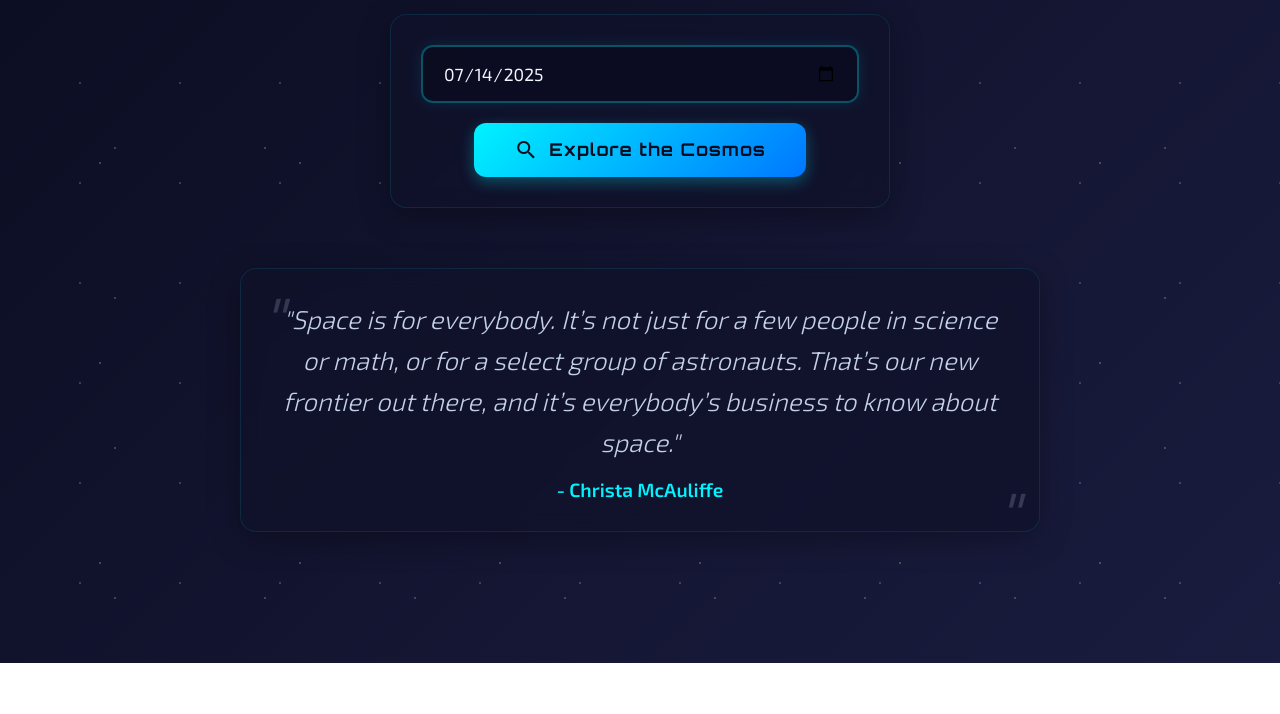
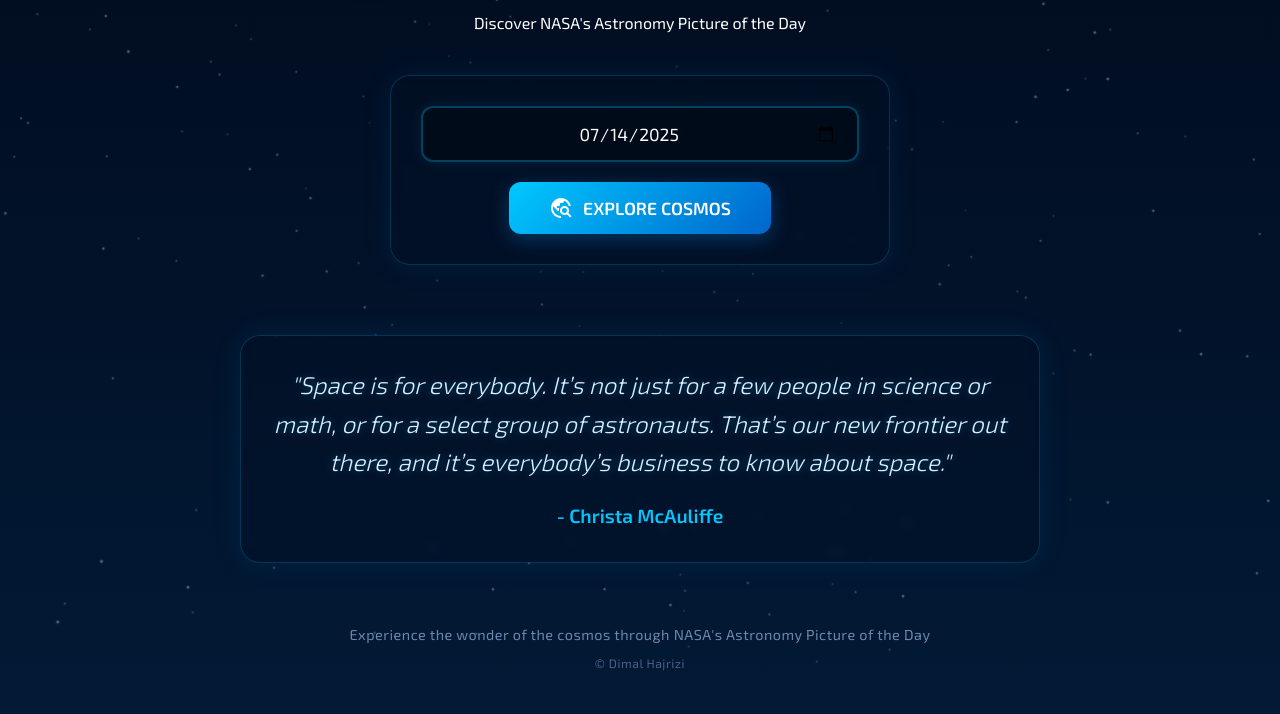
Before and after one commit to Dimal2003/CosmoViewProject, a website: page public/index.html in a window 1280 px wide. Shown: the part 137-851 px from the top of the page. Before the commit the page ends 800 px from the top, so only its background shows below. Drawn offline with nearby package versions, Linux system fonts and the light colour scheme.

Commit message:
feat: modernize UI, add starfield background, and rebrand as 'Universe Unveiled'

```diff
--- a/public/index.html
+++ b/public/index.html
@@ -1,34 +1,31 @@
 <!DOCTYPE html>
 <html lang="en">
-  <head>
-    <meta charset="UTF-8" />
-    <meta http-equiv="X-UA-Compatible" content="IE=edge" />
-    <meta name="viewport" content="width=device-width, initial-scale=1.0" />
-    <title>NASA Photo of the Day</title>
-    <!-- Include GSAP for animations -->
-    <script src="https://cdnjs.cloudflare.com/ajax/libs/gsap/3.9.1/gsap.min.js"></script>
-    <link
-      rel="stylesheet"
-      href="https://fonts.googleapis.com/icon?family=Material+Icons"
-    />
-    <link
-      href="https://fonts.googleapis.com/css2?family=Exo+2:wght@300;400;600;700&family=Orbitron:wght@400;500;700&display=swap"
-      rel="stylesheet"
-    />
-    <link rel="stylesheet" href="/src/css/style.css" />
-  </head>
-  <body>
+<head>
+  <meta charset="UTF-8">
+  <meta name="viewport" content="width=device-width, initial-scale=1.0">
+  <title>Universe Unveiled | NASA APOD Explorer</title>
+  <script src="https://cdnjs.cloudflare.com/ajax/libs/three.js/r128/three.min.js"></script>
+  <link href="https://fonts.googleapis.com/icon?family=Material+Icons" rel="stylesheet">
+  <link href="https://fonts.googleapis.com/css2?family=Exo+2:wght@300;400;600;700&family=Orbitron:wght@400;500;700&display=swap" rel="stylesheet">
+  <link rel="stylesheet" href="/src/css/style.css">
+</head>
+<body>
+  <!-- Three.js Canvas for Space Background -->
+  <div id="spaceCanvas"></div>
+
+  <div class="content-wrapper">
     <div class="app-header">
       <h1>
         <span class="material-icons icon">rocket_launch</span>
-        NASA Photo of the Day
+        Universe Unveiled
       </h1>
+      <p>Discover NASA's Astronomy Picture of the Day</p>
     </div>
 
     <div class="input-container">
       <input type="date" id="dateInput" class="date-input" />
       <button class="search-btn" onclick="searchNASA()">
-        <span class="material-icons">search</span> Explore the Cosmos
+        <span class="material-icons">travel_explore</span> EXPLORE COSMOS
       </button>
     </div>
 
@@ -38,7 +35,7 @@
         <img id="photo" />
         <div class="photo-placeholder" id="photoPlaceholder">
           <span class="material-icons">satellite_alt</span>
-          <p>Retrieving cosmic wonders from NASA's archives...</p>
+          <p>Retrieving cosmic wonders from NASA...</p>
         </div>
       </div>
       <p class="result-description" id="description"></p>
@@ -46,13 +43,19 @@
 
     <div class="blockquote-container" id="initialBlockquote">
       <blockquote>
-        "Space is for everybody. It’s not just for a few people in science or
-        math, or for a select group of astronauts. That’s our new frontier out
-        there, and it’s everybody’s business to know about space."
+        "Space is for everybody. It’s not just for a few people in science or math,
+        or for a select group of astronauts. That’s our new frontier out there,
+        and it’s everybody’s business to know about space."
       </blockquote>
       <div class="blockquote-author">- Christa McAuliffe</div>
     </div>
 
-    <script src="/src/js/script.js"></script>
-  </body>
+    <div class="footer">
+      <p>Experience the wonder of the cosmos through NASA's Astronomy Picture of the Day</p>
+      <p class="copyright">&copy; Dimal Hajrizi</p>
+    </div>
+  </div>
+
+  <script src="/src/js/script.js"></script>
+</body>
 </html>
--- a/src/css/style.css
+++ b/src/css/style.css
@@ -1,93 +1,80 @@
-/* Modernized CSS with space theme and animations */
 * {
-  box-sizing: border-box;
   margin: 0;
   padding: 0;
+  box-sizing: border-box;
 }
 
 :root {
-  --space-blue: #0b0d21;
-  --space-purple: #1a1c3f;
-  --neon-blue: #00f3ff;
-  --star-gold: #ffd700;
-  --text-light: #f0f8ff;
-  --text-gray: #c4d0e7;
+  --space-dark: #030518;
+  --space-blue: #021a36;
+  --deep-space: #010b1d;
+  --white: #fff;
+  --accent: #00c8ff;
+  --star-glow: rgba(100, 220, 255, 0.9);
+  --nebula-purple: #8a2be2;
+  --nebula-blue: #1e90ff;
 }
 
 body {
   min-height: 100vh;
-  display: flex;
-  flex-direction: column;
-  align-items: center;
-  font-family: "Exo 2", sans-serif;
-  background: linear-gradient(135deg, var(--space-blue), var(--space-purple));
-  color: var(--text-light);
-  padding: 20px;
+  font-family: 'Exo 2', sans-serif;
+  background: linear-gradient(to bottom, var(--deep-space), var(--space-blue));
+  color: var(--white);
+  overflow-x: hidden;
   position: relative;
-  overflow-x: hidden;
+  line-height: 1.6;
 }
 
-/* Starry background effect */
-body::before {
-  content: "";
-  position: absolute;
+/* Three.js container */
+#spaceCanvas {
+  position: fixed;
   top: 0;
   left: 0;
   width: 100%;
   height: 100%;
-  background-image: radial-gradient(
-      white,
-      rgba(255, 255, 255, 0.2) 1px,
-      transparent 1px
-    ),
-    radial-gradient(white, rgba(255, 255, 255, 0.15) 1px, transparent 1px),
-    radial-gradient(white, rgba(255, 255, 255, 0.1) 1px, transparent 1px);
-  background-size: 200px 200px, 150px 150px, 100px 100px;
-  background-position: 0 0, 40px 60px, 130px 270px;
   z-index: -1;
-  opacity: 0.5;
+  opacity: 0.7;
+}
+
+.content-wrapper {
+  position: relative;
+  z-index: 10;
+  max-width: 1000px;
+  margin: 0 auto;
+  padding: 20px;
+  min-height: 100vh;
+  display: flex;
+  flex-direction: column;
 }
 
 .app-header {
   text-align: center;
-  margin: 20px 0 40px;
+  padding: 40px 0 20px;
+  margin-bottom: 20px;
   position: relative;
 }
 
 .app-header h1 {
-  font-family: "Orbitron", sans-serif;
+  font-family: 'Orbitron', sans-serif;
   font-size: 2.8rem;
   font-weight: 700;
-  letter-spacing: 1px;
+  letter-spacing: 2px;
   margin-bottom: 15px;
-  text-shadow: 0 0 10px rgba(0, 243, 255, 0.7);
+  text-shadow: 0 0 15px var(--star-glow);
+  background: linear-gradient(to right, #aaffff, var(--accent));
+  -webkit-background-clip: text;
+  -webkit-text-fill-color: transparent;
   position: relative;
   display: inline-block;
-}
-
-.app-header h1::after {
-  content: "";
-  position: absolute;
-  bottom: -8px;
-  left: 50%;
-  transform: translateX(-50%);
-  width: 120px;
-  height: 3px;
-  background: linear-gradient(
-    90deg,
-    transparent,
-    var(--neon-blue),
-    transparent
-  );
 }
 
 .icon {
   font-size: 2.8rem;
   vertical-align: middle;
-  color: var(--neon-blue);
-  text-shadow: 0 0 8px rgba(0, 243, 255, 0.8);
-  margin-right: 10px;
-  animation: pulse 2s infinite ease-in-out;
+  color: var(--accent);
+  margin-right: 15px;
+  animation: float 6s infinite ease-in-out;
+  filter: drop-shadow(0 0 8px var(--accent));
 }
 
 .input-container {
@@ -98,77 +85,59 @@ body::before {
   max-width: 500px;
   margin: 0 auto 40px;
   gap: 20px;
-  background: rgba(16, 18, 42, 0.7);
-  backdrop-filter: blur(10px);
+  background: rgba(2, 15, 35, 0.4);
+  backdrop-filter: blur(5px);
   padding: 30px;
-  border-radius: 16px;
-  box-shadow: 0 8px 32px rgba(0, 0, 0, 0.3);
-  border: 1px solid rgba(0, 243, 255, 0.1);
+  border-radius: 20px;
+  box-shadow: 0 0 30px rgba(0, 150, 255, 0.1);
+  border: 1px solid rgba(0, 200, 255, 0.2);
+  position: relative;
+  z-index: 10;
 }
 
 .date-input {
   width: 100%;
-  padding: 15px 20px;
+  padding: 14px 20px;
   font-size: 1.1rem;
-  border: 2px solid rgba(0, 243, 255, 0.3);
+  border: 2px solid rgba(0, 200, 255, 0.3);
   border-radius: 12px;
-  background: rgba(10, 12, 30, 0.7);
-  color: var(--text-light);
-  font-family: "Exo 2", sans-serif;
+  background: rgba(1, 10, 25, 0.8);
+  color: var(--white);
+  font-family: 'Exo 2', sans-serif;
   transition: all 0.3s ease;
-  box-shadow: 0 0 15px rgba(0, 243, 255, 0.1);
+  box-shadow: 0 0 15px rgba(0, 200, 255, 0.1);
+  text-align: center;
 }
 
 .date-input:focus {
   outline: none;
-  border-color: var(--neon-blue);
-  box-shadow: 0 0 20px rgba(0, 243, 255, 0.3);
+  border-color: var(--accent);
+  box-shadow: 0 0 25px rgba(0, 200, 255, 0.3);
 }
 
 .search-btn {
-  display: flex;
-  gap: 0.7rem;
-  background: linear-gradient(135deg, var(--neon-blue), #0077ff);
+  background: linear-gradient(135deg, var(--accent), #0066cc);
   border: none;
-  padding: 15px 40px;
+  padding: 14px 40px;
   border-radius: 12px;
-  color: var(--space-blue);
+  color: var(--white);
   font-size: 1.1rem;
   font-weight: 600;
   cursor: pointer;
   transition: all 0.3s ease;
-  font-family: "Orbitron", sans-serif;
-  letter-spacing: 1px;
-  box-shadow: 0 5px 15px rgba(0, 243, 255, 0.3);
+  font-family: 'Exo 2', sans-serif;
+  box-shadow: 0 5px 20px rgba(0, 150, 255, 0.3);
   position: relative;
   overflow: hidden;
   z-index: 1;
-}
-
-.search-btn::before {
-  content: "";
-  position: absolute;
-  top: 0;
-  left: -100%;
-  width: 100%;
-  height: 100%;
-  background: linear-gradient(
-    90deg,
-    transparent,
-    rgba(255, 255, 255, 0.3),
-    transparent
-  );
-  transition: 0.5s;
-  z-index: -1;
+  display: flex;
+  align-items: center;
+  gap: 10px;
 }
 
 .search-btn:hover {
   transform: translateY(-3px);
-  box-shadow: 0 8px 20px rgba(0, 243, 255, 0.5);
-}
-
-.search-btn:hover::before {
-  left: 100%;
+  box-shadow: 0 8px 25px rgba(0, 200, 255, 0.5);
 }
 
 .search-btn:active {
@@ -180,61 +149,50 @@ body::before {
   flex-direction: column;
   align-items: center;
   width: 100%;
-  max-width: 800px;
   margin: 0 auto 40px;
-  background: rgba(16, 18, 42, 0.7);
-  backdrop-filter: blur(10px);
+  background: rgba(2, 15, 35, 0.4);
+  backdrop-filter: blur(5px);
   padding: 30px;
-  border-radius: 16px;
-  box-shadow: 0 8px 32px rgba(0, 0, 0, 0.3);
-  transform: translateY(20px);
+  border-radius: 20px;
+  box-shadow: 0 0 30px rgba(0, 150, 255, 0.1);
+  border: 1px solid rgba(0, 200, 255, 0.2);
+  opacity: 0;
+  transform: translateY(30px);
   position: relative;
   overflow: hidden;
 }
 
-.result-container::before {
-  content: "";
-  position: absolute;
-  top: 0;
-  left: 0;
-  width: 100%;
-  height: 5px;
-  background: linear-gradient(90deg, var(--neon-pink), var(--neon-blue));
-  opacity: 0.7;
-}
-
 .result-title {
-  font-family: "Orbitron", sans-serif;
-  font-size: 2.2rem;
-  margin-bottom: 20px;
+  font-family: 'Exo 2', sans-serif;
+  font-size: 1.8rem;
+  margin-bottom: 25px;
   text-align: center;
-  text-shadow: 0 0 10px rgba(0, 243, 255, 0.5);
-  color: var(--text-light);
-  line-height: 1.3;
+  text-shadow: 0 0 10px var(--star-glow);
+  color: var(--white);
+  line-height: 1.4;
+  max-width: 800px;
 }
 
 .photo-container {
   width: 100%;
-  margin: 15px 0;
-  border-radius: 12px;
+  max-width: 800px;
+  margin: 20px 0 30px;
+  border-radius: 15px;
   overflow: hidden;
   position: relative;
-  box-shadow: 0 10px 30px rgba(0, 0, 0, 0.4);
-  background: #080a20;
+  box-shadow: 0 15px 40px rgba(0, 0, 0, 0.6);
+  background: #000;
   min-height: 400px;
   display: flex;
   align-items: center;
   justify-content: center;
+  border: 1px solid rgba(100, 200, 255, 0.15);
 }
 
 #photo {
   width: 100%;
   display: block;
-  transition: transform 0.5s ease;
-}
-
-#photo:hover {
-  transform: scale(1.02);
+  transition: all 0.8s ease;
 }
 
 .photo-placeholder {
@@ -242,78 +200,67 @@ body::before {
   flex-direction: column;
   align-items: center;
   justify-content: center;
-  color: var(--text-gray);
+  color: #cceeff;
   padding: 40px;
   text-align: center;
+  position: absolute;
+  top: 0;
+  left: 0;
+  width: 100%;
+  height: 100%;
+  background: rgba(1, 5, 15, 0.85);
+  z-index: 2;
 }
 
 .photo-placeholder .material-icons {
   font-size: 4rem;
   margin-bottom: 20px;
-  color: rgba(0, 243, 255, 0.3);
-  animation: spin 2s linear infinite;
+  color: rgba(0, 200, 255, 0.6);
+  animation: pulse 3s infinite ease-in-out;
 }
 
 .result-description {
   font-size: 1.1rem;
   line-height: 1.7;
   margin: 25px 0 15px;
-  color: var(--text-gray);
-  text-align: justify;
-  background: rgba(10, 12, 30, 0.5);
+  color: #ddeeff;
+  text-align: center;
+  background: rgba(1, 10, 25, 0.5);
   padding: 25px;
-  border-radius: 12px;
-  border-left: 3px solid var(--neon-blue);
+  border-radius: 15px;
+  max-width: 800px;
+  border: 1px solid rgba(100, 200, 255, 0.15);
 }
 
 .blockquote-container {
   max-width: 800px;
-  margin: 20px auto 40px;
+  margin: 30px auto;
   padding: 30px;
   text-align: center;
-  background: rgba(16, 18, 42, 0.7);
-  backdrop-filter: blur(10px);
-  border-radius: 16px;
+  background: rgba(2, 15, 35, 0.4);
+  backdrop-filter: blur(5px);
+  border-radius: 20px;
   font-style: italic;
-  font-size: 1.6rem;
-  color: var(--text-gray);
-  border: 1px solid rgba(0, 243, 255, 0.1);
-  box-shadow: 0 8px 32px rgba(0, 0, 0, 0.3);
+  font-size: 1.5rem;
+  color: #ddeeff;
+  border: 1px solid rgba(0, 200, 255, 0.2);
+  box-shadow: 0 0 30px rgba(0, 150, 255, 0.1);
   position: relative;
-  opacity: 1;
-  transition: opacity 0.5s ease;
-}
-
-.blockquote-container::before,
-.blockquote-container::after {
-  content: '"';
-  font-size: 4rem;
-  position: absolute;
-  opacity: 0.2;
-}
-
-.blockquote-container::before {
-  top: 10px;
-  left: 20px;
-}
-
-.blockquote-container::after {
-  bottom: -20px;
-  right: 20px;
 }
 
 blockquote {
-  font-family: "Exo 2", sans-serif;
+  font-family: 'Exo 2', sans-serif;
   font-weight: 300;
   line-height: 1.6;
-  margin-bottom: 10px;
+  margin-bottom: 20px;
+  text-shadow: 0 0 8px rgba(0, 200, 255, 0.4);
 }
 
 .blockquote-author {
   font-size: 1.2rem;
   margin-top: 15px;
   font-style: normal;
-  color: var(--neon-blue);
+  color: var(--accent);
   font-weight: 600;
 }
 
@@ -321,41 +268,35 @@ blockquote {
   display: none;
 }
 
-/* Loading spinner animation */
-@keyframes spin {
-  0% {
-    transform: rotate(0deg);
-  }
-  100% {
-    transform: rotate(360deg);
-  }
-}
-
+/* Animations */
 @keyframes pulse {
-  0% {
-    transform: scale(1);
-    opacity: 1;
-  }
-  50% {
-    transform: scale(1.1);
-    opacity: 0.8;
-  }
-  100% {
-    transform: scale(1);
-    opacity: 1;
-  }
+  0% { transform: scale(0.95); opacity: 0.7; }
+  50% { transform: scale(1.05); opacity: 1; }
+  100% { transform: scale(0.95); opacity: 0.7; }
 }
 
 @keyframes float {
-  0% {
-    transform: translateY(0px);
-  }
-  50% {
-    transform: translateY(-10px);
-  }
-  100% {
-    transform: translateY(0px);
-  }
+  0% { transform: translateY(0); }
+  50% { transform: translateY(-10px); }
+  100% { transform: translateY(0); }
+}
+
+/* Footer */
+.footer {
+  text-align: center;
+  padding: 30px 0 20px;
+  color: rgba(180, 210, 255, 0.6);
+  font-size: 0.9rem;
+  letter-spacing: 0.5px;
+  position: relative;
+  z-index: 10;
+  margin-top: auto;
+}
+
+.footer .copyright {
+  font-size: 0.85em;
+  color: rgba(180, 210, 255, 0.4);
+  margin-top: 8px;
 }
 
 /* Responsive adjustments */
@@ -365,16 +306,26 @@ blockquote {
   }
 
   .result-title {
-    font-size: 1.8rem;
+    font-size: 1.6rem;
   }
 
   .blockquote-container {
     font-size: 1.3rem;
-    padding: 20px;
+    padding: 25px;
   }
 
   .photo-container {
-    min-height: 300px;
+    min-height: 350px;
+  }
+
+  .input-container,
+  .result-container {
+    padding: 25px;
+  }
+
+  .result-description {
+    font-size: 1rem;
+    padding: 20px;
   }
 }
 
@@ -384,7 +335,7 @@ blockquote {
   }
 
   .result-title {
-    font-size: 1.5rem;
+    font-size: 1.4rem;
   }
 
   .input-container,
@@ -404,7 +355,11 @@ blockquote {
   }
 
   .result-description {
-    padding: 15px;
-    font-size: 1rem;
+    padding: 20px 15px;
+    font-size: 0.95rem;
+  }
+
+  .blockquote-container {
+    font-size: 1.2rem;
   }
 }
--- a/src/js/script.js
+++ b/src/js/script.js
@@ -157,11 +157,15 @@ function searchNASA() {
               { opacity: 0, scale: 0.95 },
               { opacity: 1, scale: 1, duration: 0.8 }
             );
+            // Scroll result into view after image is shown
+            document.getElementById("resultContainer").scrollIntoView({ behavior: "smooth", block: "start" });
           },
         });
       } else {
         photoPlaceholder.style.display = "none";
         photo.style.display = "block";
+        // Scroll result into view after image is shown
+        document.getElementById("resultContainer").scrollIntoView({ behavior: "smooth", block: "start" });
       }
     };
 
@@ -177,6 +181,8 @@ function searchNASA() {
     `;
     photo.src = "";
     photo.style.display = "none";
+    // Scroll result into view even if no image
+    document.getElementById("resultContainer").scrollIntoView({ behavior: "smooth", block: "start" });
   }
 
   function handleError(err) {
@@ -232,6 +238,153 @@ function searchNASA() {
   }
 }
 
+// === THREE.JS STARFIELD BACKGROUND ===
+class SpaceBackground {
+  constructor() {
+    if (!this.isWebGLAvailable()) {
+      console.log("WebGL not supported - using fallback background");
+      return;
+    }
+    this.init();
+    this.animate();
+    this.addEventListeners();
+  }
+
+  isWebGLAvailable() {
+    try {
+      const canvas = document.createElement('canvas');
+      return !!(
+        window.WebGLRenderingContext &&
+        (canvas.getContext('webgl') || canvas.getContext('experimental-webgl'))
+      );
+    } catch (e) {
+      return false;
+    }
+  }
+
+  init() {
+    // Create or select the background container
+    let bgDiv = document.getElementById('spaceCanvas');
+    if (!bgDiv) {
+      bgDiv = document.createElement('div');
+      bgDiv.id = 'spaceCanvas';
+      bgDiv.style.position = 'fixed';
+      bgDiv.style.top = '0';
+      bgDiv.style.left = '0';
+      bgDiv.style.width = '100vw';
+      bgDiv.style.height = '100vh';
+      bgDiv.style.zIndex = '-1';
+      bgDiv.style.pointerEvents = 'none';
+      document.body.prepend(bgDiv);
+    }
+    this.scene = new THREE.Scene();
+    this.camera = new THREE.PerspectiveCamera(
+      75,
+      window.innerWidth / window.innerHeight,
+      0.1,
+      1000
+    );
+    this.camera.position.z = 30;
+    this.renderer = new THREE.WebGLRenderer({
+      antialias: true,
+      alpha: true
+    });
+    this.renderer.setSize(window.innerWidth, window.innerHeight);
+    this.renderer.setPixelRatio(Math.min(window.devicePixelRatio, 1.5));
+    this.renderer.setClearColor(0x000000, 0);
+    bgDiv.appendChild(this.renderer.domElement);
+    // Create stars
+    this.stars = this.createStars(1200);
+    this.scene.add(this.stars);
+    // Parallax variables
+    this.mouseX = 0;
+    this.mouseY = 0;
+    this.targetX = 0;
+    this.targetY = 0;
+    window.addEventListener('resize', this.onWindowResize.bind(this));
+  }
+
+  createStars(count) {
+    const vertices = [];
+    for (let i = 0; i < count; i++) {
+      const radius = 500 + Math.random() * 500;
+      const phi = Math.acos(-1 + Math.random() * 2);
+      const theta = Math.random() * Math.PI * 2;
+      const x = radius * Math.sin(phi) * Math.cos(theta);
+      const y = radius * Math.sin(phi) * Math.sin(theta);
+      const z = radius * Math.cos(phi);
+      vertices.push(x, y, z);
+    }
+    const geometry = new THREE.BufferGeometry();
+    geometry.setAttribute('position', new THREE.Float32BufferAttribute(vertices, 3));
+    const starTexture = this.createStarTexture();
+    const material = new THREE.PointsMaterial({
+      size: 4.5, // slightly bigger
+      color: 0xffffff,
+      transparent: true,
+      opacity: 0.95, // slightly brighter
+      blending: THREE.AdditiveBlending,
+      map: starTexture,
+      depthWrite: false
+    });
+    return new THREE.Points(geometry, material);
+  }
+
+  createStarTexture() {
+    const size = 64;
+    const canvas = document.createElement('canvas');
+    canvas.width = size;
+    canvas.height = size;
+    const ctx = canvas.getContext('2d');
+    const gradient = ctx.createRadialGradient(
+      size / 2, size / 2, 0,
+      size / 2, size / 2, size / 2
+    );
+    gradient.addColorStop(0, 'rgba(255,255,255,1)');
+    gradient.addColorStop(0.2, 'rgba(255,255,255,0.8)');
+    gradient.addColorStop(0.4, 'rgba(255,255,255,0.3)');
+    gradient.addColorStop(1, 'rgba(255,255,255,0)');
+    ctx.fillStyle = gradient;
+    ctx.fillRect(0, 0, size, size);
+    const texture = new THREE.Texture(canvas);
+    texture.needsUpdate = true;
+    return texture;
+  }
+
+  onWindowResize() {
+    this.camera.aspect = window.innerWidth / window.innerHeight;
+    this.camera.updateProjectionMatrix();
+    this.renderer.setSize(window.innerWidth, window.innerHeight);
+  }
+
+  addEventListeners() {
+    document.addEventListener('mousemove', (e) => {
+      this.mouseX = (e.clientX / window.innerWidth) * 2 - 1;
+      this.mouseY = -(e.clientY / window.innerHeight) * 2 + 1;
+    });
+  }
+
+  animate() {
+    requestAnimationFrame(this.animate.bind(this));
+    // Parallax
+    this.targetX = this.mouseX * 15;
+    this.targetY = this.mouseY * 10;
+    this.camera.position.x += (this.targetX - this.camera.position.x) * 0.05;
+    this.camera.position.y += (this.targetY - this.camera.position.y) * 0.05;
+    this.camera.lookAt(this.scene.position);
+    // Gentle drifting
+    this.stars.rotation.y += 0.0005;
+    this.stars.rotation.x += 0.0002;
+    this.renderer.render(this.scene, this.camera);
+  }
+}
+// Initialize the space background after DOM is ready
+if (typeof THREE !== 'undefined') {
+  document.addEventListener('DOMContentLoaded', function () {
+    new SpaceBackground();
+  });
+}
+
 // Enter key support
 document
   .querySelector("#dateInput")
```
